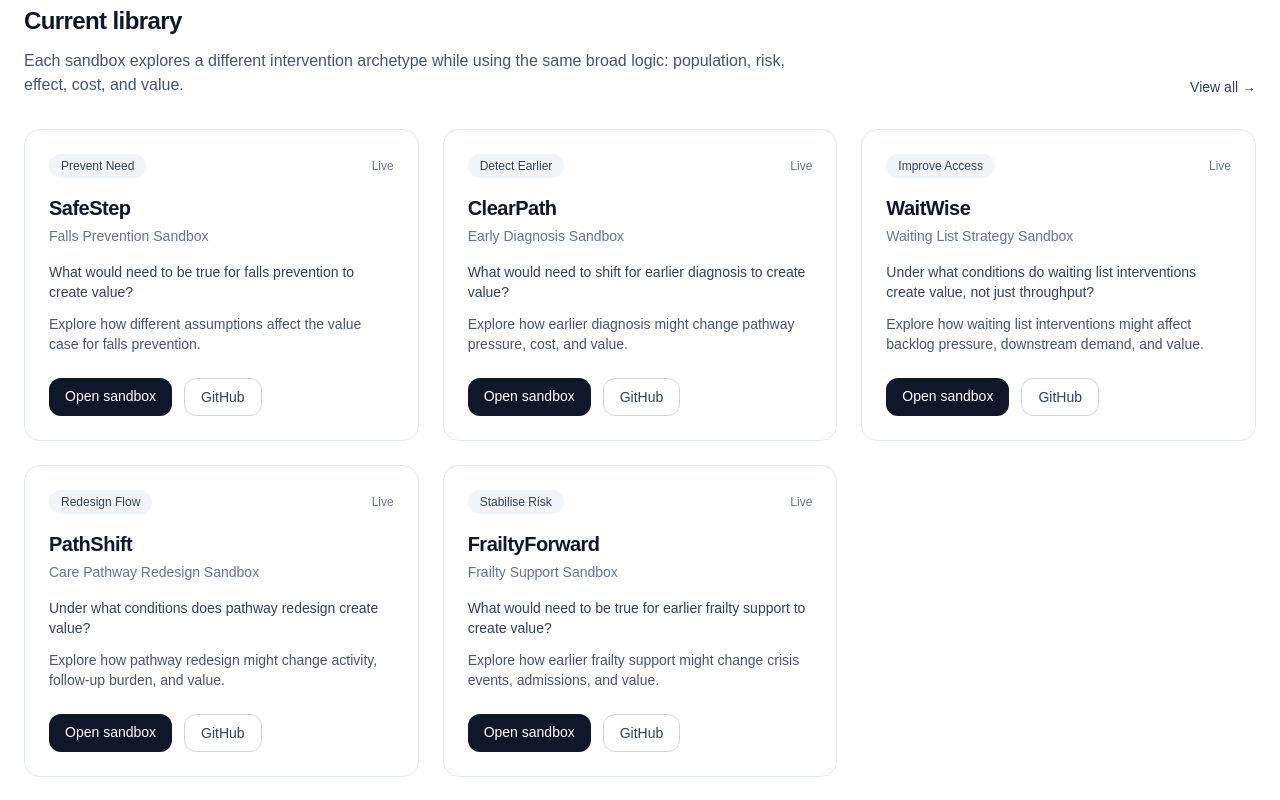
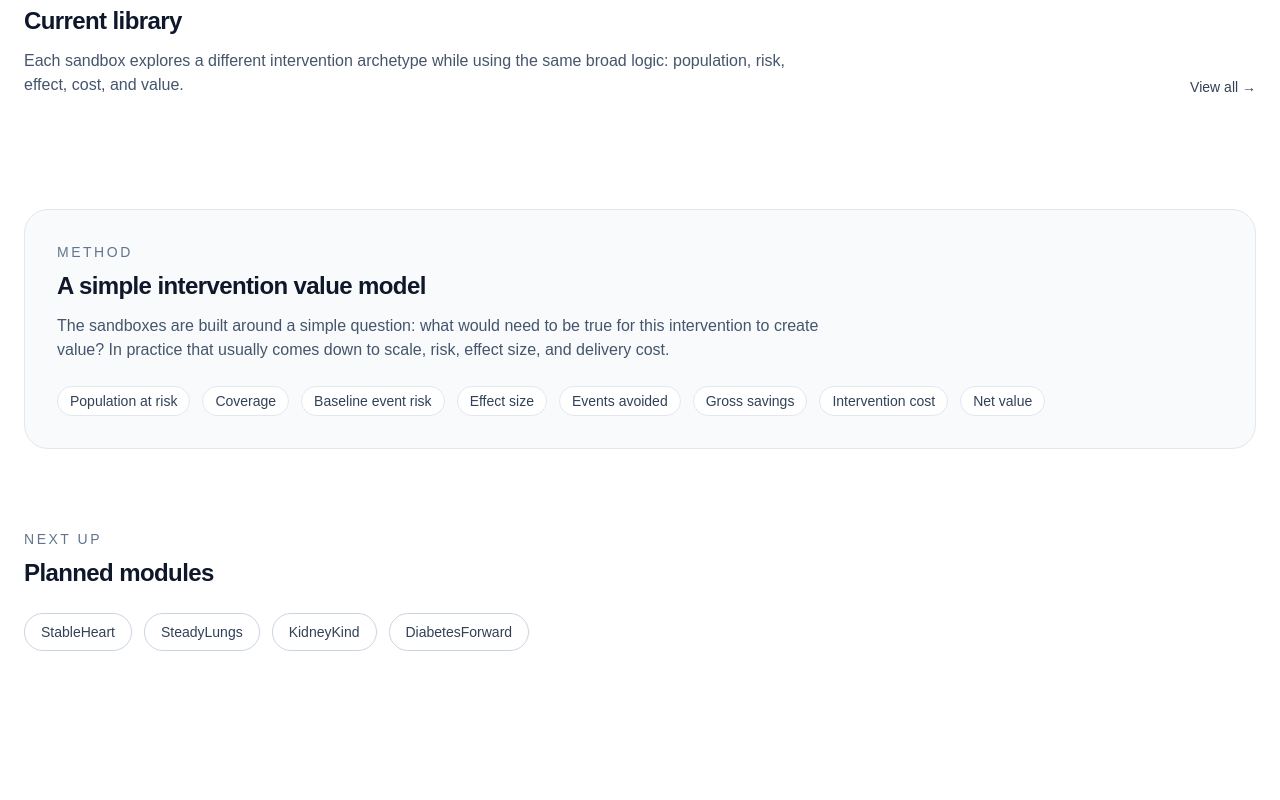
Before and after one commit to olivercareyncl/health-economics-scenario-lab, a Next.js app in the folder site/: page / in a window 1280 px wide. Shown: the part 1900-2700 px from the top of the page. After the commit the page ends 2615 px from the top, so only its background shows below. Built offline with nearby package versions, Linux system fonts and the light colour scheme.

Commit message:
Update apps.ts

```diff
--- a/site/src/data/apps.ts
+++ b/site/src/data/apps.ts
@@ -1,132 +1,24 @@
+export const GITHUB_URL = "https://github.com/olivercareyncl/health-economics-scenario-lab";
+export const LINKEDIN_URL = "https://uk.linkedin.com/in/oliver-carey";
+
+export type AppStatus = "Live" | "In progress" | "Planned";
+
+export type AppItem = {
+  slug: string;
+  name: string;
+  descriptor: string;
+  category: string;
+  status: AppStatus;
+  shortDescription: string;
+  longDescription: string;
+  question: string;
+  whyItMatters: string;
+  bullets: string[];
+  liveUrl: string;
+  githubUrl: string;
+  image: string;
+};
+
 export const apps: AppItem[] = [
-  {
-    slug: "safestep",
-    name: "SafeStep",
-    descriptor: "Falls Prevention Sandbox",
-    category: "Prevent Need",
-    status: "Live",
-    shortDescription:
-      "Explore how different assumptions affect the value case for falls prevention.",
-    longDescription:
-      "Falls prevention often sounds obviously worthwhile. SafeStep is designed to explore what would actually need to be true for the value case to hold.",
-    question:
-      "What would need to be true for falls prevention to create value?",
-    whyItMatters:
-      "Prevention cases often sound intuitively convincing, but the economic logic can become vague very quickly once effectiveness, delivery cost, targeting, and time horizon come into play.",
-    bullets: [
-      "intervention effectiveness",
-      "delivery cost",
-      "falls avoided",
-      "admissions and bed days",
-      "threshold position",
-      "bounded uncertainty",
-    ],
-    liveUrl: "https://safestep-mnjcyn8idt5rrddqsmnncd.streamlit.app/",
-    githubUrl: "https://github.com/olivercareyncl/health-economics-scenario-lab",
-    image: "/images/safestep.png",
-  },
-  {
-    slug: "clearpath",
-    name: "ClearPath",
-    descriptor: "Early Diagnosis Sandbox",
-    category: "Detect Earlier",
-    status: "Live",
-    shortDescription:
-      "Explore how earlier diagnosis might change pathway pressure, cost, and value.",
-    longDescription:
-      "ClearPath explores how shifting diagnosis earlier might affect pathway pressure, treatment-related costs, and value.",
-    question:
-      "What would need to shift for earlier diagnosis to create value?",
-    whyItMatters:
-      "Earlier diagnosis is attractive in principle, but the value case depends on what actually shifts downstream — not just the ambition to diagnose sooner.",
-    bullets: [
-      "cases shifted earlier",
-      "admissions and bed days",
-      "cost differences",
-      "QALYs",
-      "threshold position",
-      "scenario comparison",
-    ],
-    liveUrl: "#",
-    githubUrl: "https://github.com/olivercareyncl/health-economics-scenario-lab",
-    image: "/images/clearpath.png",
-  },
-  {
-    slug: "waitwise",
-    name: "WaitWise",
-    descriptor: "Waiting List Strategy Sandbox",
-    category: "Improve Access",
-    status: "Live",
-    shortDescription:
-      "Explore how waiting list interventions might affect backlog pressure, downstream demand, and value.",
-    longDescription:
-      "WaitWise focuses on whether waiting list interventions create value once escalation, admissions, and downstream impact are considered.",
-    question:
-      "Under what conditions do waiting list interventions create value, not just throughput?",
-    whyItMatters:
-      "Waiting list interventions are often framed operationally. The harder question is whether they also create value once escalation, admissions, and downstream pressure are considered.",
-    bullets: [
-      "waiting list reduction",
-      "escalations avoided",
-      "admissions and bed days",
-      "programme cost",
-      "QALYs",
-      "threshold position",
-    ],
-    liveUrl: "#",
-    githubUrl: "https://github.com/olivercareyncl/health-economics-scenario-lab",
-    image: "/images/waitwise.png",
-  },
-  {
-    slug: "pathshift",
-    name: "PathShift",
-    descriptor: "Care Pathway Redesign Sandbox",
-    category: "Redesign Flow",
-    status: "Live",
-    shortDescription:
-      "Explore how pathway redesign might change activity, follow-up burden, and value.",
-    longDescription:
-      "PathShift is designed to make pathway redesign logic more testable by separating activity change, admission impact, follow-up burden, and value.",
-    question:
-      "Under what conditions does pathway redesign create value?",
-    whyItMatters:
-      "Pathway redesign can bundle many promised effects together. Separating activity change, admission impact, follow-up burden, and bed use makes the logic easier to test.",
-    bullets: [
-      "patients shifted in pathway",
-      "admissions avoided",
-      "follow-ups avoided",
-      "bed-day impact",
-      "programme cost",
-      "cost per QALY",
-    ],
-    liveUrl: "#",
-    githubUrl: "https://github.com/olivercareyncl/health-economics-scenario-lab",
-    image: "/images/pathshift.png",
-  },
-  {
-    slug: "frailtyforward",
-    name: "FrailtyForward",
-    descriptor: "Frailty Support Sandbox",
-    category: "Stabilise Risk",
-    status: "Live",
-    shortDescription:
-      "Explore how earlier frailty support might change crisis events, admissions, and value.",
-    longDescription:
-      "FrailtyForward explores how earlier frailty support might change crisis events, admissions, bed use, and value under different assumptions.",
-    question:
-      "What would need to be true for earlier frailty support to create value?",
-    whyItMatters:
-      "Earlier frailty support is intuitively appealing, but the case often depends heavily on targeting, persistence, and how much acute use is actually avoided.",
-    bullets: [
-      "patients stabilised",
-      "crisis events avoided",
-      "admissions avoided",
-      "bed days avoided",
-      "programme cost",
-      "cost per QALY",
-    ],
-    liveUrl: "#",
-      githubUrl: "https://github.com/olivercareyncl/health-economics-scenario-lab",
-    image: "/images/frailtyforward.png",
-  },
+  // ...your app objects
 ];
```
